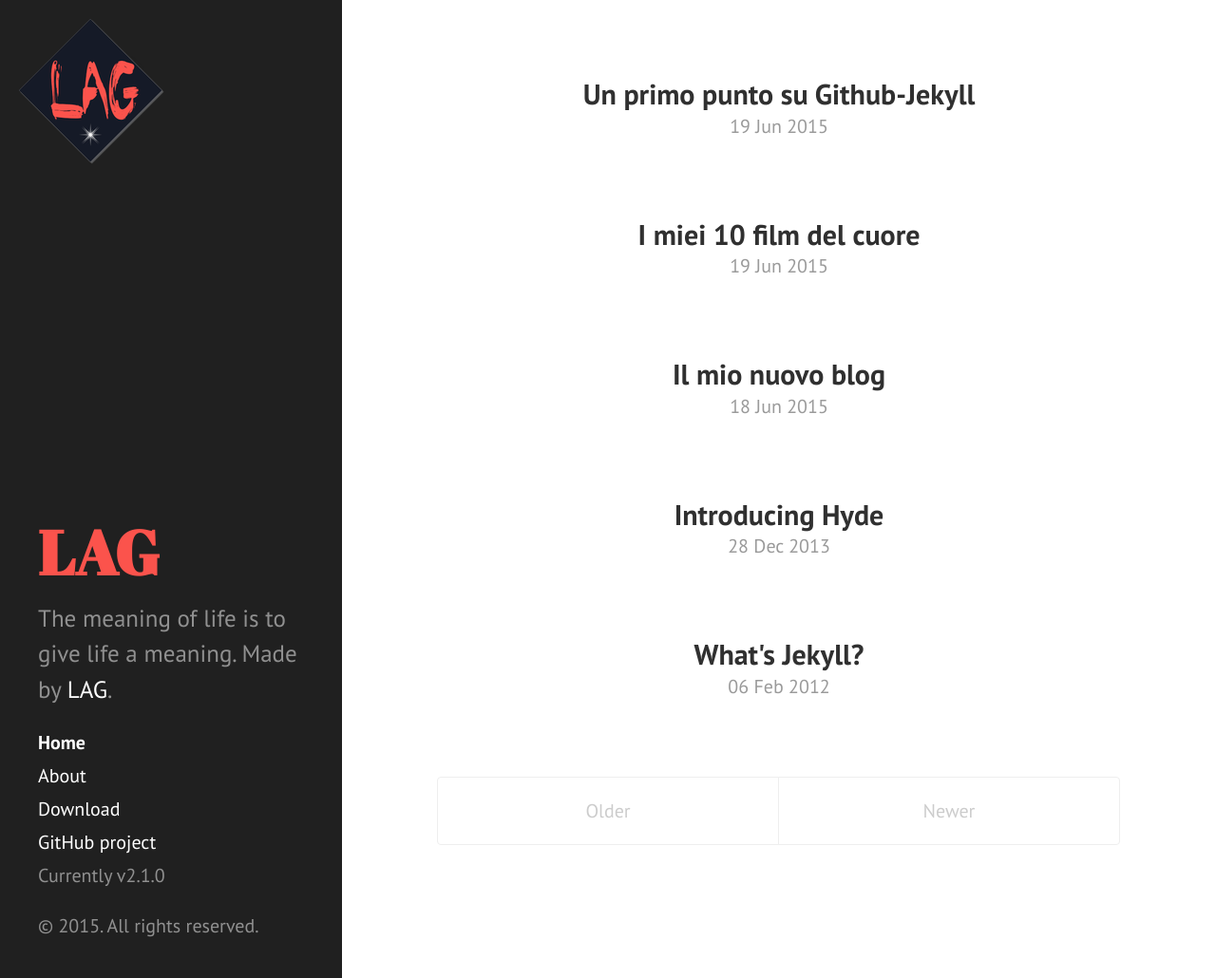
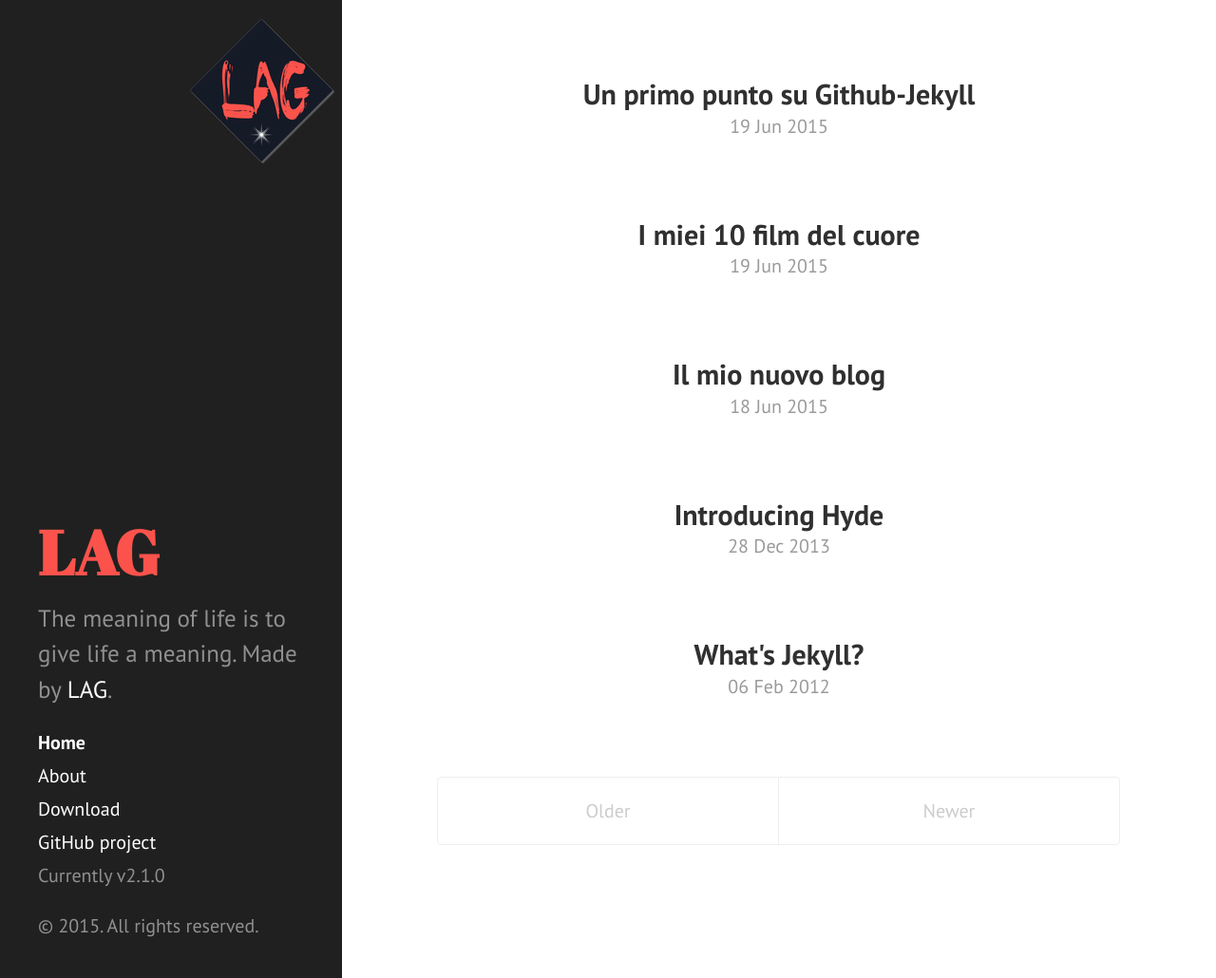
Before and after one commit to LAG12/LAG12.github.io, a Jekyll site: the page built from index.html, in a window 1280 px wide and 1030 px high. Shown: the whole window at 95% size. Built offline with Jekyll 4.4.1, drawn with Linux system fonts in a browser that asks for light colours; Markdown is read by kramdown in place of the engine named in the settings; the list of posts is cut into pages by our own code.

Commit message:
Update poole.css

```diff
--- a/public/css/poole.css
+++ b/public/css/poole.css
@@ -433,5 +433,5 @@ a.pagination-item:hover {
 .logo{
 position: fixed;
 top: 20px;
-left: 20px;
+left: 200px;
 }
```
